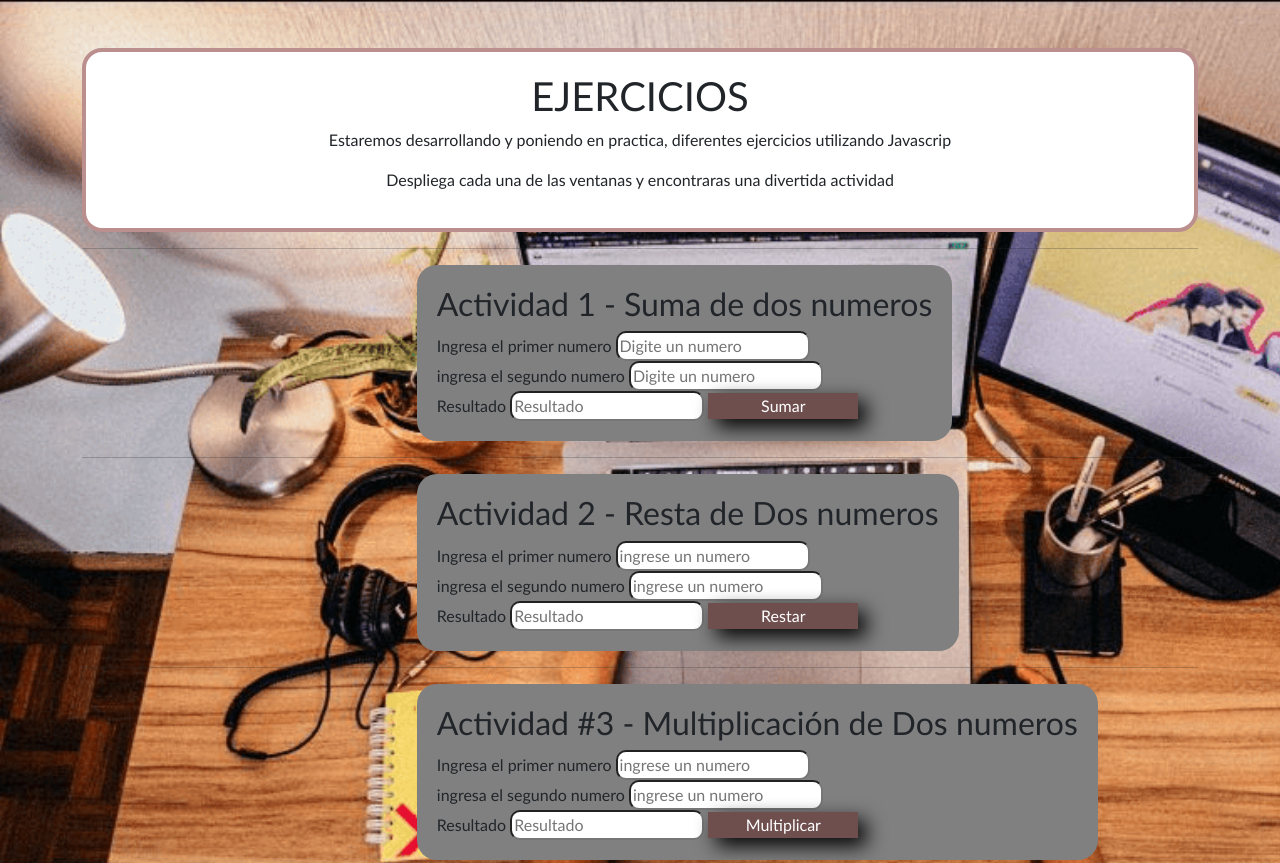
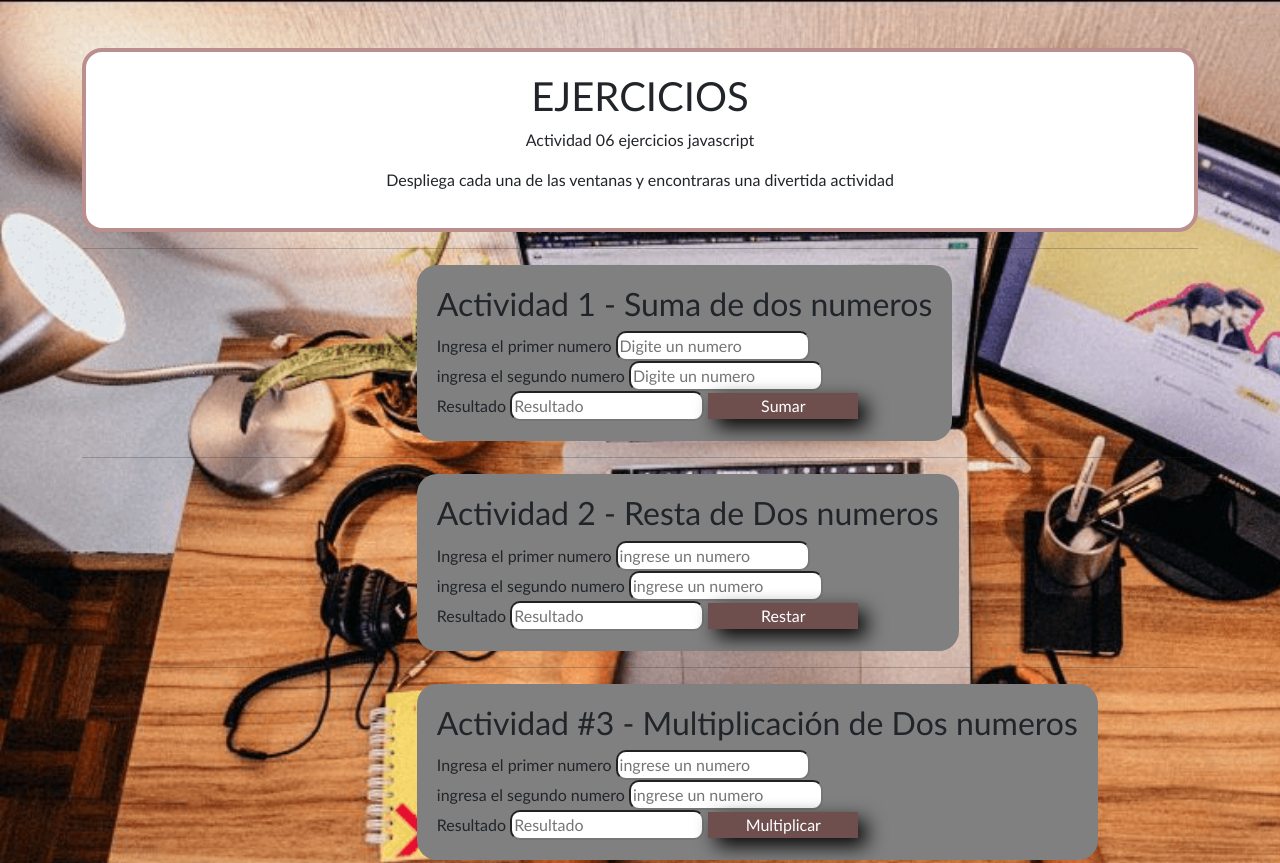
Before and after one commit to Vanessamrb/bit06exercises, a plain HTML site: page docs/exercises.html in a window 1280 px wide. Shown: the top 863 px of the page. Drawn offline with nearby package versions, Linux system fonts and the light colour scheme.

Commit message:
ajuste titulo

```diff
--- a/docs/exercises.html
+++ b/docs/exercises.html
@@ -16,8 +16,7 @@
 
         <div class="encabezado">
             <h1>EJERCICIOS</h1>
-            <p>Estaremos desarrollando y poniendo en practica, diferentes ejercicios utilizando
-                Javascrip</p>
+            <p>Actividad 06 ejercicios javascript</p>
             <p>Despliega cada una de las ventanas y encontraras una divertida actividad</p>
         </div>
         <hr>
```
